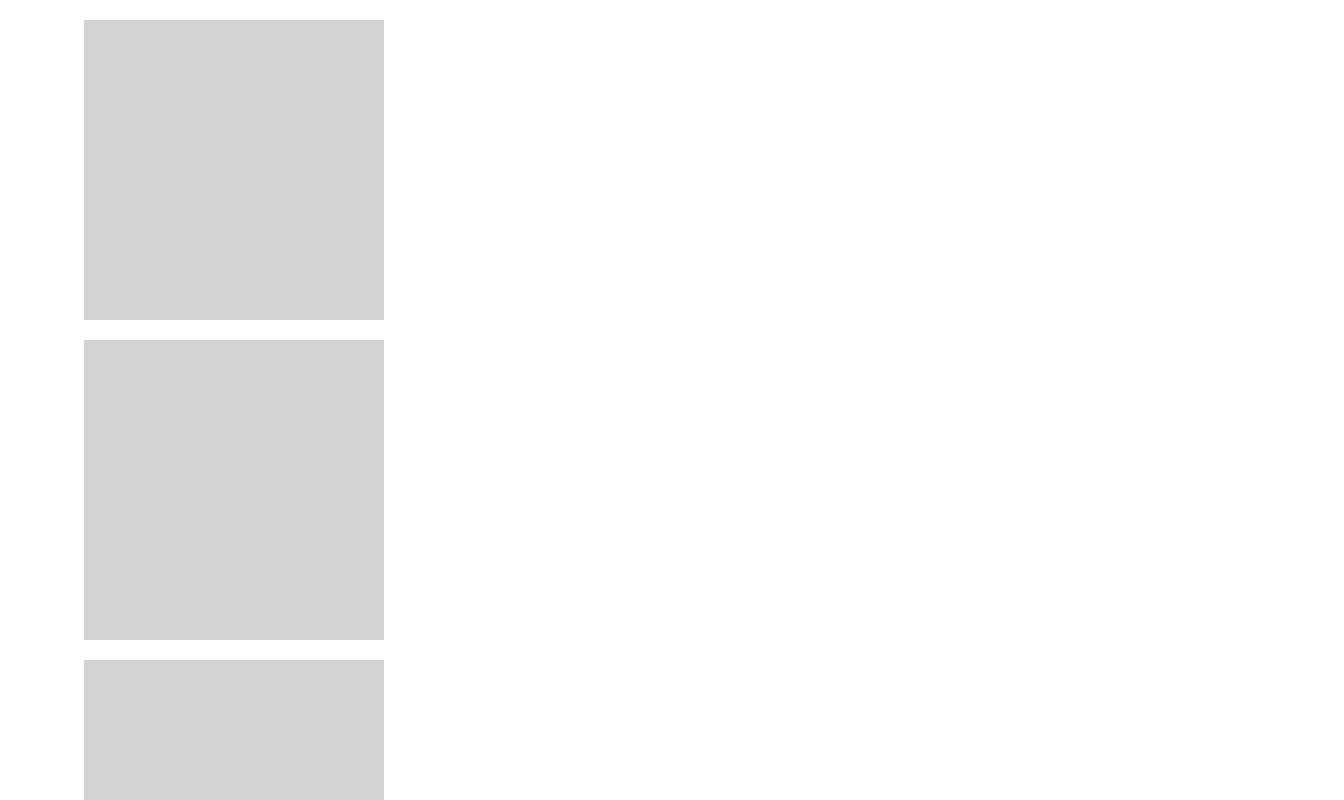
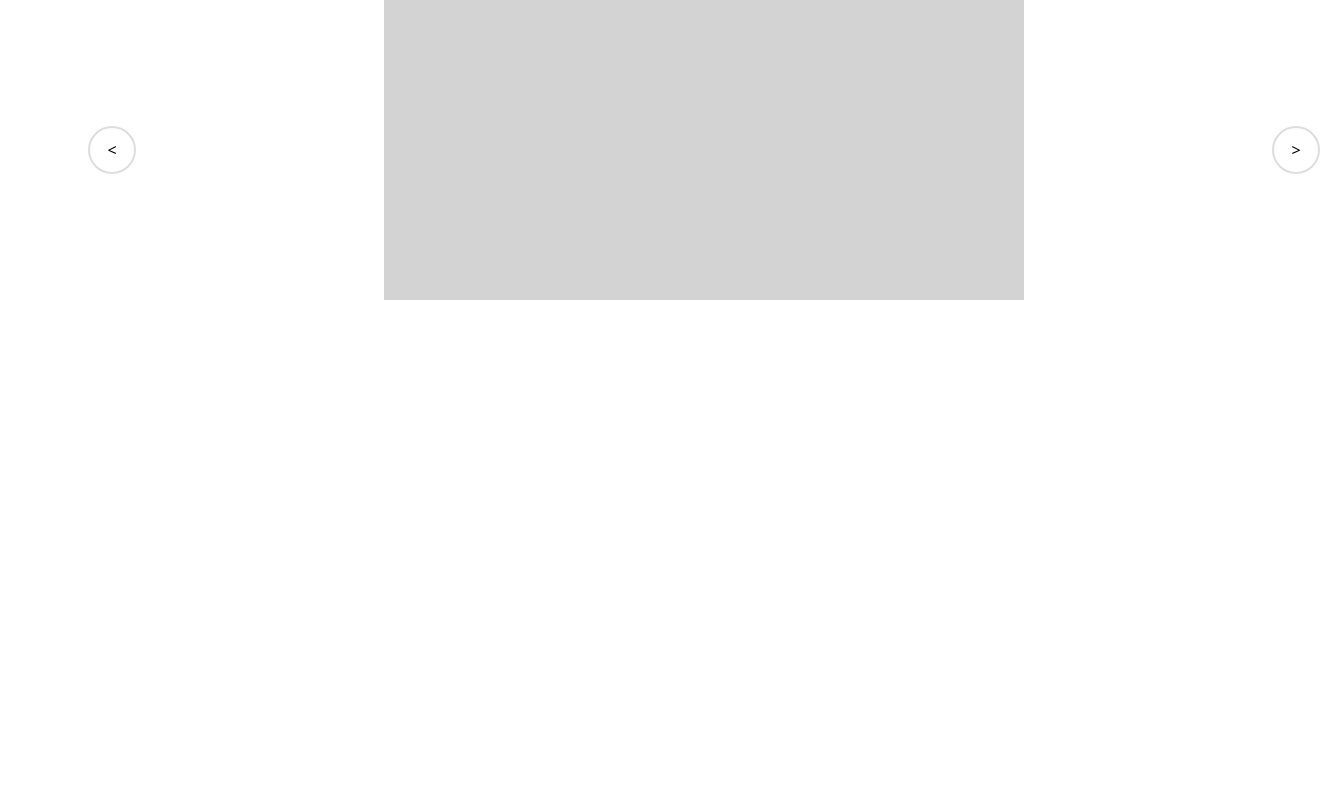
Before and after one commit to missatrox44/love-thy-selfie, a React (Vite) app: page / in a window 1280 px wide. Shown: the top 800 px of the page, 1344 px wide, since content can reach past the window. Built offline with nearby package versions, Linux system fonts and the light colour scheme.

Commit message:
simple carousel styling

```diff
--- a/src/components/ReviewCard/styles.css
+++ b/src/components/ReviewCard/styles.css
@@ -1,6 +1,6 @@
 .temp-card{
   background: lightgray;
-  width: 300px;
+  width: 50%;
   height: 300px;
-  margin: 20px;
+  margin: 0 auto;
 }
--- a/src/components/ReviewCarousel/index.jsx
+++ b/src/components/ReviewCarousel/index.jsx
@@ -1,14 +1,21 @@
 import React from 'react';
 import ReviewCard from '../ReviewCard';
-
+import "./styles.css";
 
 export default function ReviewCarousel() {
 
   return (
-    <div>
-      <ReviewCard/>
-      <ReviewCard/>
-      <ReviewCard/>
+    <div className="carousel-container">
+      <button className="left-arrow">
+        &lt;
+      </button>
+      <div className="carousel-content-container">
+        <ReviewCard/>
+      </div>
+      <button className="right-arrow">
+        &gt;
+      </button>
+
     </div>
 
   )
--- a/src/components/ReviewCarousel/styles.css
+++ b/src/components/ReviewCarousel/styles.css
@@ -0,0 +1,26 @@
+.carousel-container {
+  width: 100vw;
+  display: flex;
+  flex-direction: column;
+  position: relative;
+}
+
+.left-arrow, .right-arrow {
+  position: absolute;
+  z-index: 1;
+  top: 50%;
+  transform: translateY(-50%);
+  width: 48px;
+  height: 48px;
+  border-radius: 24px;
+  background-color: white;
+  border: 2px solid #ddd;
+}
+
+.left-arrow {
+  left: 24px;
+}
+
+.right-arrow {
+  right: 24px;
+}
```
